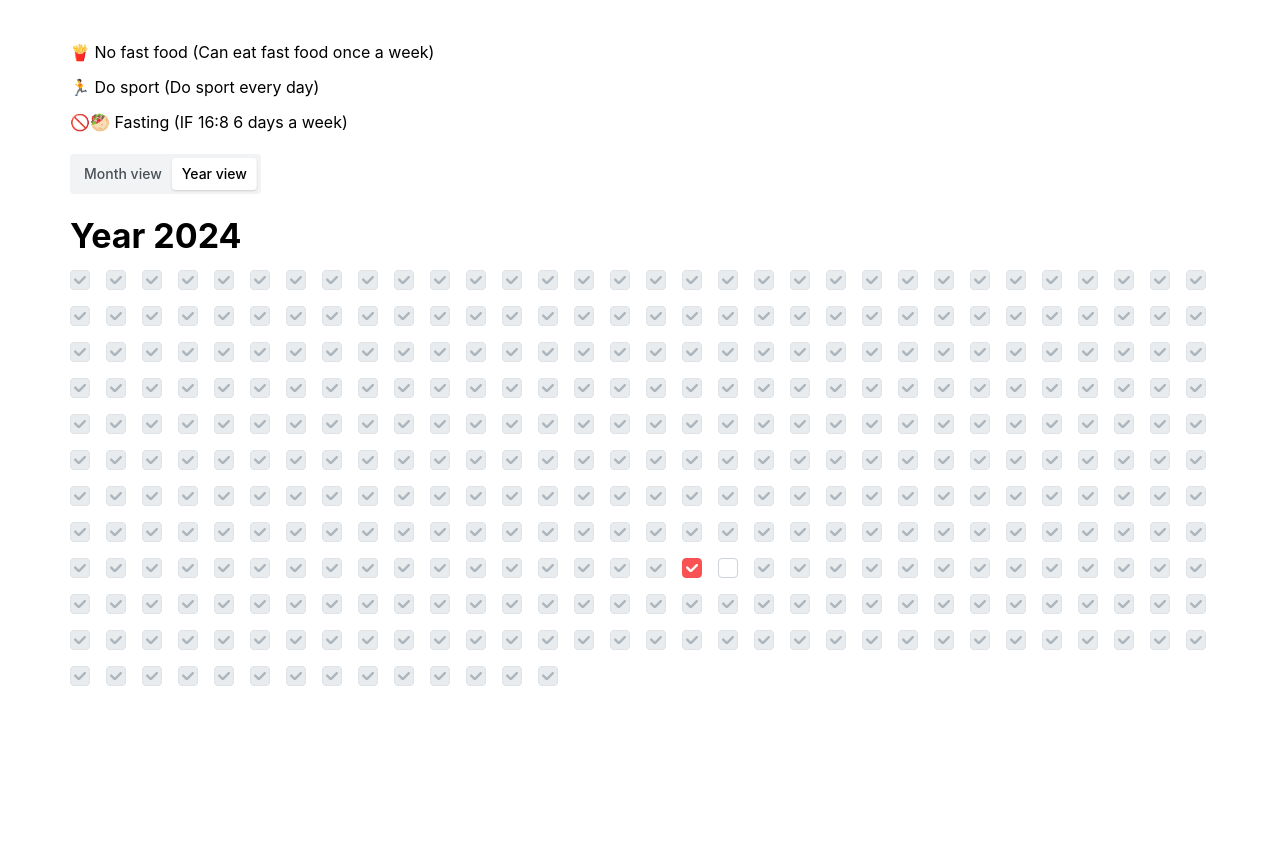
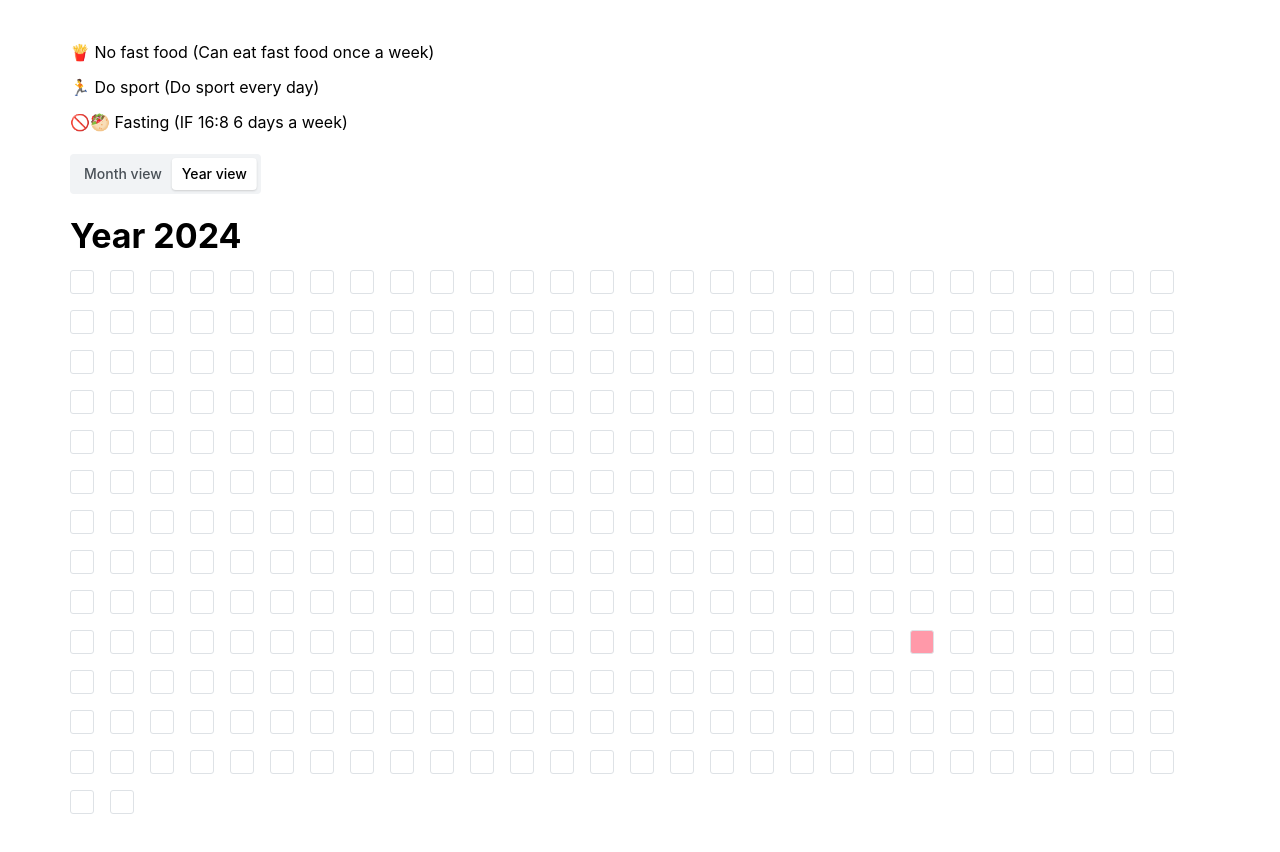
Before and after one commit to Venskiy/streaksapp, a React (Vite) app: page / in a window 1280 px wide. Both pictures are taken after a click on the label "Year view". Shown: the top 852 px of the page. Before the commit the page ends 800 px from the top, so only its background shows below. Built offline with nearby package versions, Linux system fonts and the light colour scheme.

Commit message:
Better year view colors

```diff
--- a/src/components/YearView.tsx
+++ b/src/components/YearView.tsx
@@ -1,7 +1,7 @@
 import dayjs from 'dayjs';
-import clsx from 'clsx';
-import { Checkbox, Container, Group, Title } from '@mantine/core';
-import { DayStates, getDayState } from './DayCell';
+import { Container, Group, Title } from '@mantine/core';
+import { getDayState } from './DayCell';
+import { DAY_STATE_COLORS } from '@/constants';
 
 export function YearView() {
   const today = dayjs();
@@ -14,17 +14,12 @@ export function YearView() {
           const day = today.dayOfYear(idx + 1);
           const dayState = getDayState(day);
           return (
-            <Checkbox
+            <div
+              className="year-view-day-box"
               key={idx}
-              // disabled
-              defaultChecked={dayState !== DayStates.TODAY}
-              disabled={dayState === DayStates.LOCKED || dayState === DayStates.NOT_EXIST}
-              color={clsx({
-                'red': dayState === DayStates.FAILED,
-                'yellow': dayState === DayStates.BELLOW_50,
-                'green': dayState === DayStates.ABOVE_50,
-                'blue': dayState === DayStates.SUCCESS,
-              })}
+              style={{
+                backgroundColor: DAY_STATE_COLORS[dayState],
+              }}
             />
           );
         })}
--- a/src/constants.ts
+++ b/src/constants.ts
@@ -21,3 +21,10 @@ export const METRICS = [
 ];
 
 export const START_DAY = '2024-09-30';
+
+export const DAY_STATE_COLORS = {
+  'failed': '#ff99a9',
+  'bellow50': '#c8f9cf',
+  'above50': '#80ed99',
+  'success': '#21ad70',
+}
--- a/src/styles/main.css
+++ b/src/styles/main.css
@@ -11,22 +11,27 @@
 }
 
 .day-failed {
-  background-color: #ff8787;
+  background-color: #ff99a9;
 }
 
 .day-bellow50 {
-  background-color: #ffc107;
+  background-color: #c8f9cf;
 }
 
 .day-above50 {
-  background-color: #85f79c;
+  background-color: #80ed99;
 }
 
 .day-success {
-  background-color: #2b8a3e;
+  background-color: #21ad70;
 }
 
-
+.year-view-day-box {
+  height: 24px;
+  width: 24px;
+  border: 1px solid #dee2e6;
+  border-radius: 3px;
+}
 
 .opacity-40 {
   opacity: 0.4;
```
